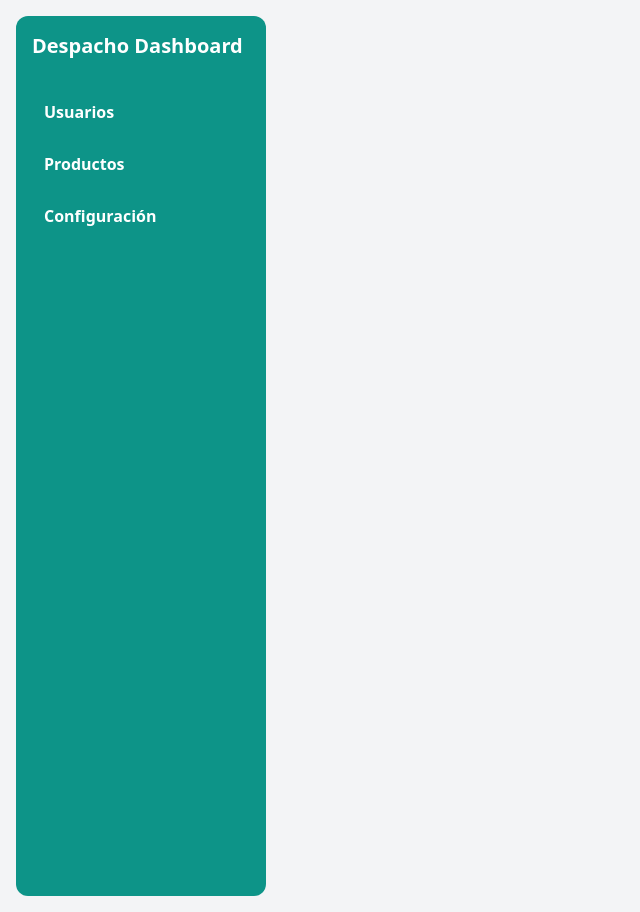
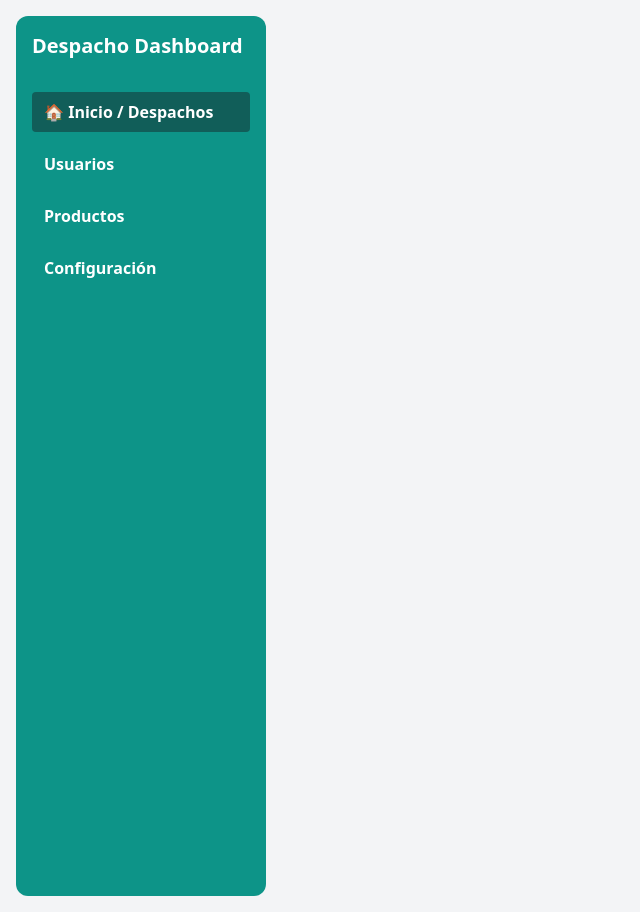
Before and after one commit to nelu-grb/pruebadevopsci, a React (Vite) app in the folder frontend/: page / in a window 1280 px wide. Shown: the whole page, without its empty margins (0-640 px from the left). Built offline with nearby package versions, Linux system fonts and the light colour scheme.

Commit message:
Refactor API calls in TableProductos and TableUsuarios to use environment variable; update Navbar to include a new button for returning to the dashboard

```diff
--- a/frontend/src/componentes/CrudAdmin/TableProductos.jsx
+++ b/frontend/src/componentes/CrudAdmin/TableProductos.jsx
@@ -5,8 +5,7 @@ export const TableProductos = () => {
   const [productos, setProductos] = useState([]);
 
   useEffect(() => {
-    axios.get('http://54.242.30.1:8080/api/v1/productos') // Tu IP de Ventas
-      .then(res => setProductos(res.data || []))
+    axios.get(`${import.meta.env.VITE_API_URL_VENTAS}/productos`)      .then(res => setProductos(res.data || []))
       .catch(err => console.error(err));
   }, []);
 
--- a/frontend/src/componentes/CrudAdmin/TableUsuarios.jsx
+++ b/frontend/src/componentes/CrudAdmin/TableUsuarios.jsx
@@ -5,8 +5,7 @@ export const TableUsuarios = () => {
   const [usuarios, setUsuarios] = useState([]);
 
   useEffect(() => {
-    axios.get('http://54.242.30.1:8080/api/v1/usuarios') // Tu IP de Ventas
-      .then(res => setUsuarios(res.data || []))
+    axios.get(`${import.meta.env.VITE_API_URL_VENTAS}/usuarios`)      .then(res => setUsuarios(res.data || []))
       .catch(err => console.error(err));
   }, []);
 
--- a/frontend/src/componentes/Layouts/Navbar.jsx
+++ b/frontend/src/componentes/Layouts/Navbar.jsx
@@ -3,16 +3,22 @@ import React from 'react';
 function Navbar({ vistaActual, setVistaActual }) {
   return (
     <nav className="rounded-xl w-[250px] min-h-[880px] bg-teal-600 text-white sticky top-0 p-4 m-4">
-      {/* Logo o título - Al pincharlo vuelve al Dashboard de Despachos */}
-      <h2
-        onClick={() => setVistaActual('despachos')}
-        className="text-xl font-bold mb-8 cursor-pointer hover:text-teal-200 transition-colors"
-      >
-        Despacho Dashboard
-      </h2>
+      {/* Título del Dashboard */}
+      <h2 className="text-xl font-bold mb-8">Despacho Dashboard</h2>
 
       {/* Menú de navegación */}
       <ul className="space-y-3">
+        {/* NUEVO BOTÓN PARA REGRESAR AL INICIO */}
+        <li>
+          <button
+            onClick={() => setVistaActual('despachos')}
+            className={`w-full text-left block font-bold py-2 px-3 rounded transition-colors ${
+              vistaActual === 'despachos' ? 'bg-teal-800' : 'hover:bg-teal-700'
+            }`}
+          >
+            🏠 Inicio / Despachos
+          </button>
+        </li>
         <li>
           <button
             onClick={() => setVistaActual('usuarios')}
```
